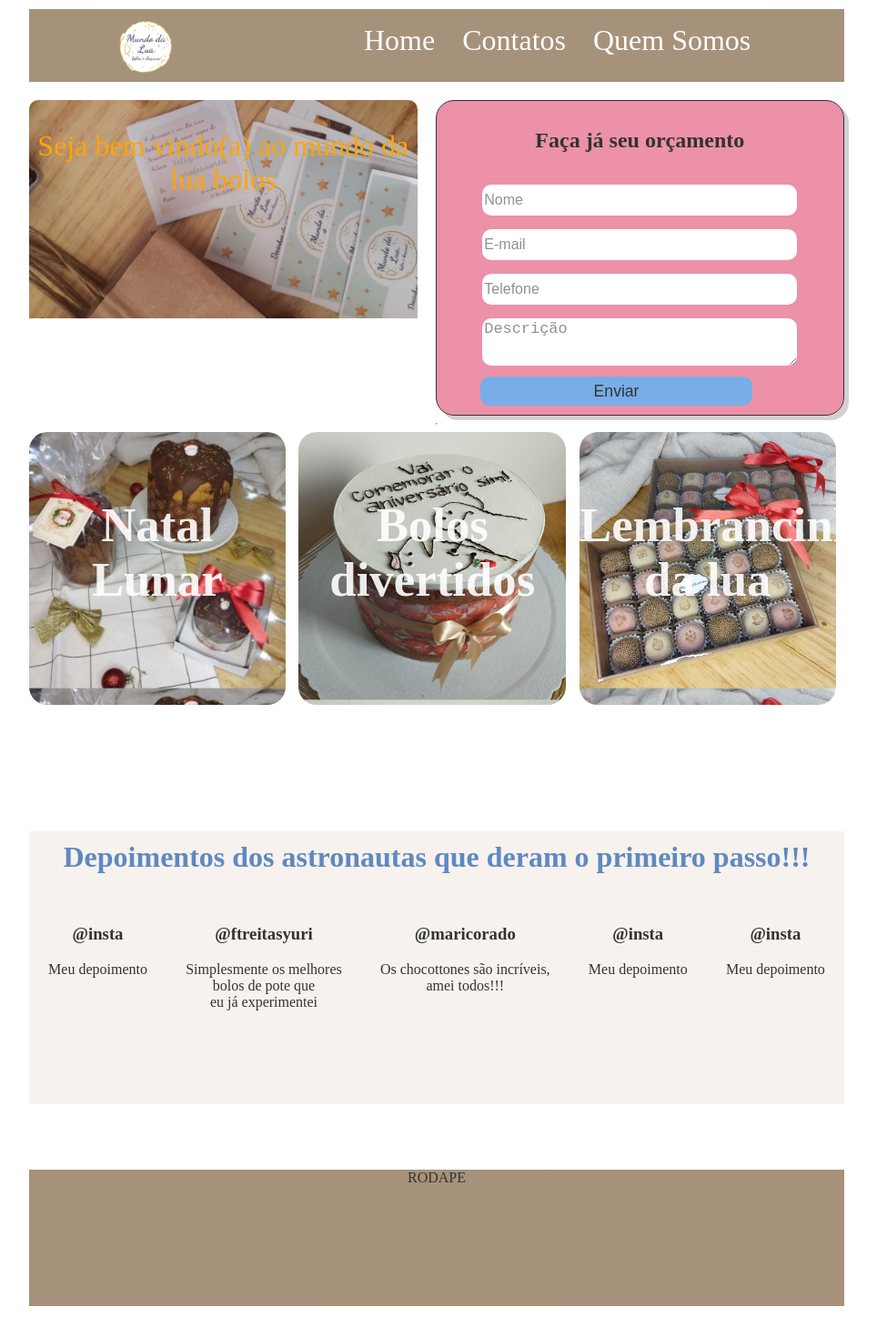
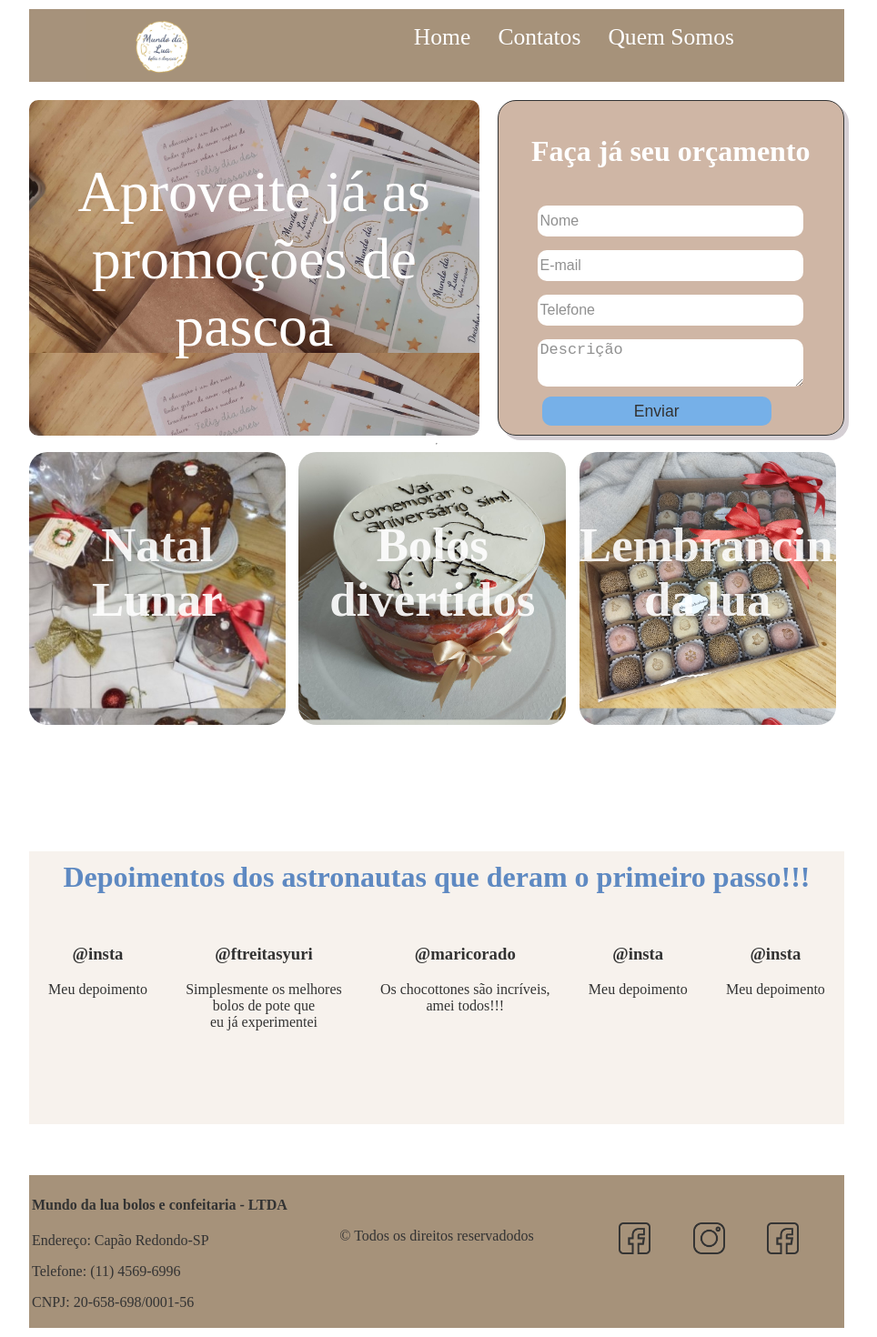
Before and after one commit to ftreitasyuri/mundo-da-lua-bolos, a Next.js app: page / in a window 1280 px wide. Shown: the whole page at 91% size, without its empty margins (160-1124 px from the left). Before the commit the page ends 1446 px from the top, so only its background shows below. Built offline with nearby package versions, Linux system fonts and the light colour scheme.

Commit message:
12º upload

```diff
--- a/src/components/Corpo/index.jsx
+++ b/src/components/Corpo/index.jsx
@@ -54,7 +54,7 @@ export default function Corpo() {
 
             <div id={styles.latealEsquerda}>
                 <div id={styles.destaquePag}>
-                    <p>Seja bem vindo(a) ao mundo da lua bolos</p>
+                    <p>Aproveite já as promoções de pascoa</p>
                 </div>
             </div>
 
--- a/src/components/Rodape/index.js
+++ b/src/components/Rodape/index.js
@@ -1,9 +1,43 @@
 import styles from '../../styles/Rodape.module.css'
+import Image from 'next/image'
+import facebook from '../../../public/imagens/facebook.png'
+import instagram from '../../../public/imagens/instagram.png'
+import gmail from '../../../public/imagens/facebook.png'
 
 export default function Rodape(){
     return(
     <div className={styles.rodape}>
-        <p>RODAPE</p>
+        <section id={styles.sessao}>
+            <div id={styles.ladoEsquerdo}>
+                <div>
+                    <h4>Mundo da lua bolos e confeitaria - LTDA</h4>
+                    <p>Endereço: Capão Redondo-SP</p>
+                    <p>Telefone: (11) 4569-6996</p>
+                    <p>CNPJ: 20-658-698/0001-56</p>
+                </div>
+            </div>
+
+            <div id={styles.meio}>
+                <div id={styles.contMeio}>
+                © Todos os direitos reservadodos
+                </div>
+            </div>
+
+            <div id={styles.ladoDireito}>
+
+            <section id={styles.sessaoLadoDireito}>
+            <div><Image className={styles.styleImagens} src={facebook} width={35} height={35} alt="Facebook"/>
+            </div>
+            <div>
+            <Image className={styles.styleImagens} src={instagram} width={35} height={35} alt="Insta"/>
+            </div>
+            <div>
+            <Image className={styles.styleImagens} src={gmail} width={35} height={35} alt="Gmail"/>
+            </div>
+            </section>
+
+            </div>
+        </section>
     </div>
     )
 
--- a/src/pages/contatos.jsx
+++ b/src/pages/contatos.jsx
@@ -3,7 +3,7 @@ import Corpo from '../components/Corpo';
 import Depoimentos from '../components/Depoimentos';
 import Formulario from '../components/Formulario';
 import Rodape from '../components/Rodape';
-import styles from '../styles/Home.module.css'
+import styles from '../styles/Contatos.module.css'
 
 
 export default function Contatos(){
--- a/src/styles/Cabecalho.module.css
+++ b/src/styles/Cabecalho.module.css
@@ -35,7 +35,7 @@
     text-decoration: none;
     list-style: none;
 
-    font-size: 2em;
+    font-size: 1.6em;
     font-family: 'Indie Flower', cursive;
 
 
@@ -56,7 +56,7 @@
 
 @media (max-width: 890px){
     .links{
-        font-size: 1em;
+        font-size: 1.2em;
     }
 
     .classNav {
--- /dev/null
+++ b/src/styles/Contatos.module.css
@@ -0,0 +1,30 @@
+.app {
+    text-align: center;
+  }
+
+  #containerPrincipal{
+    /* max-width: 70vw; */
+    /* max-height: 500px; */
+    margin: 0 auto;
+    max-width: 70vw;
+    display: grid;
+
+  }
+
+  /* classe para fazer separação entre components */
+  .separacao{
+    height: 7vh;
+  }
+
+  @media (max-width: 700px){
+    #containerPrincipal{
+      width: 100%;
+      /* max-height: 500px; */
+      margin: 0;
+      padding: 0;
+
+      /* display: grid; */
+
+    }
+
+  }
--- a/src/styles/Corpo.module.css
+++ b/src/styles/Corpo.module.css
@@ -17,6 +17,12 @@
 
 }
 
+#corpoForms h2{
+    position: static;
+    z-index: 1;
+    color: #fff;
+    font-size: 2em;
+}
 
 
 #corpoForms div{
@@ -31,11 +37,11 @@
     /* width: 45vw; */
     /* border: solid 2px red; */
     background-image: url('../../public/imagensNatal/capaCerta.jpg');
-    background-repeat: no-repeat;
+    /* background-repeat: no-repeat; */
     background-size: 100%;
     border-radius: 10px;
 
-
+    max-width: 60vw;
 
     grid-area: 'latealEsquerda';
 }
@@ -44,10 +50,14 @@
     font-family: 'Indie Flower', cursive;
     /* border: solid 2px red; */
     color: #fff;
-    font-size: 5em;
+    /* font-size: 5em; */
+    }
 
+#destaquePag p {
+    z-index: 1;
 
-
+    position: relative;
+    font-size: 2em
 }
 
 @import url('https://fonts.googleapis.com/css2?family= Indie +Flower & display=swap');
@@ -59,9 +69,9 @@
     /* padding: 5px; */
     border-radius: 20px;
 
-    border: solid 2px red;
+    /* border: solid 2px red; */
     /* background-color: #09efccda; */
-    background-color: #dc2f58a7;
+    background-color: #a77a5aad;
     opacity: .8;
     /* background-image: url('../../../public/imagens/pascoa.jpg'); */
     /* transform: scaleY(-1); */
@@ -159,7 +169,7 @@
 
     #destaquePag{
         font-size: 2.5em;
-        color: orange;
+
     }
 
     #corpoForms{
@@ -182,7 +192,7 @@
 
     #destaquePag{
         font-size: 2em;
-        color: orange;
+
     }
 
     #corpoForms{
@@ -222,9 +232,11 @@
 
     #destaquePag{
         font-size: 2em;
-        color: red;
+        color: #fff;
     }
 
-
+    #latealEsquerda{
+        max-width: 100%;
+    }
 
 }
--- a/src/styles/Formularios.module.css
+++ b/src/styles/Formularios.module.css
@@ -3,12 +3,14 @@
     max-width: 48%;
     padding: 1.5%;
 
+    margin: 0 auto;
+    text-align: center;
     background-color: aquamarine;
     background-image: url('../../public/imagensNatal/natal_1C.jpg');
 }
 
 #nome, #email, #telefone{
-    font-size: 1.4em;
+    font-size: 1.2em;
     margin-bottom: 3%;
 
     border-style: none;
@@ -36,7 +38,7 @@
     background-color: rgba(76, 156, 231, 0.943);
 
 
-    font-size: 1.1em;
+    font-size: 1.4em;
     margin-top: 2%;
     /* margin-left: 3vw; */
 
@@ -48,3 +50,11 @@
     border: none;
 
 }
+
+
+
+@media (max-width: 750px){
+    #form{
+      max-width: 100%;
+    }
+}
--- a/src/styles/Rodape.module.css
+++ b/src/styles/Rodape.module.css
@@ -4,7 +4,69 @@
     opacity: .8;
 
 
-    height: 150px;
+    /* height: 150px; */
+    min-height: 20vh;
+
+}
+
+#sessao{
+    display: grid;
+
+    grid-template-areas:
+    'ladoEsquerdo meio ladoDireito'
+    ;
+
+    gap: 1px;
 
 
 }
+
+#ladoEsquerdo, #meio, #ladoDireito{
+    /* border: 1px solid red; */
+
+    min-height: 20vh;
+
+    min-width: 22vw;
+    padding: 1%;
+}
+
+#ladoEsquerdo{
+    grid-area: 'ladoEsquerdo';
+    text-align: left;
+
+}
+
+#meio{
+    grid-area: 'meio';
+
+}
+
+#contMeio{
+    /* border: 2px solid blue; */
+    margin-top: 19%;
+
+}
+
+#ladoDiretio{
+    grid-area: 'ladoDireito';
+
+
+    align-content: space-around;
+}
+
+
+#sessaoLadoDireito{
+    display: flex;
+
+    justify-content: space-evenly;
+    margin-top: 17%;
+
+
+
+
+
+}
+
+.styleImagens{
+
+}
```
Also changed, not shown: src/styles/Lembra.module.css (+0 -10 lines), public/imagens/facebook.png (added), public/imagens/instagram.png (added).
